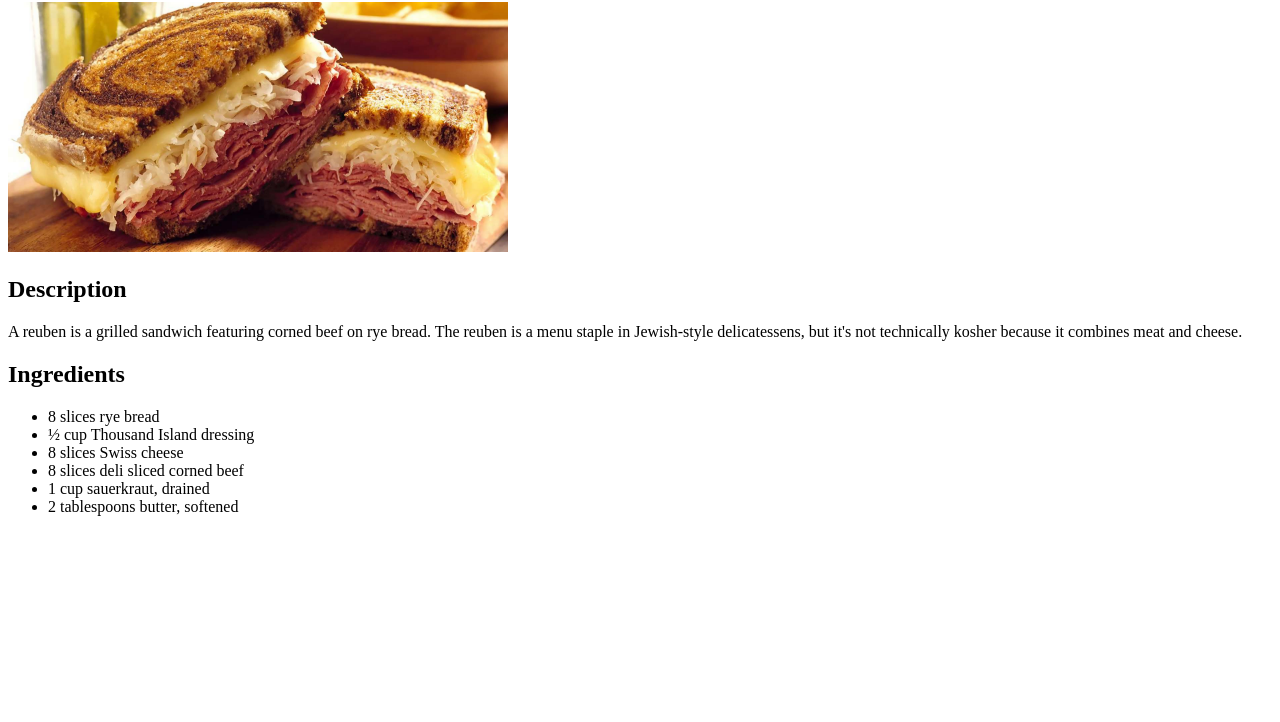
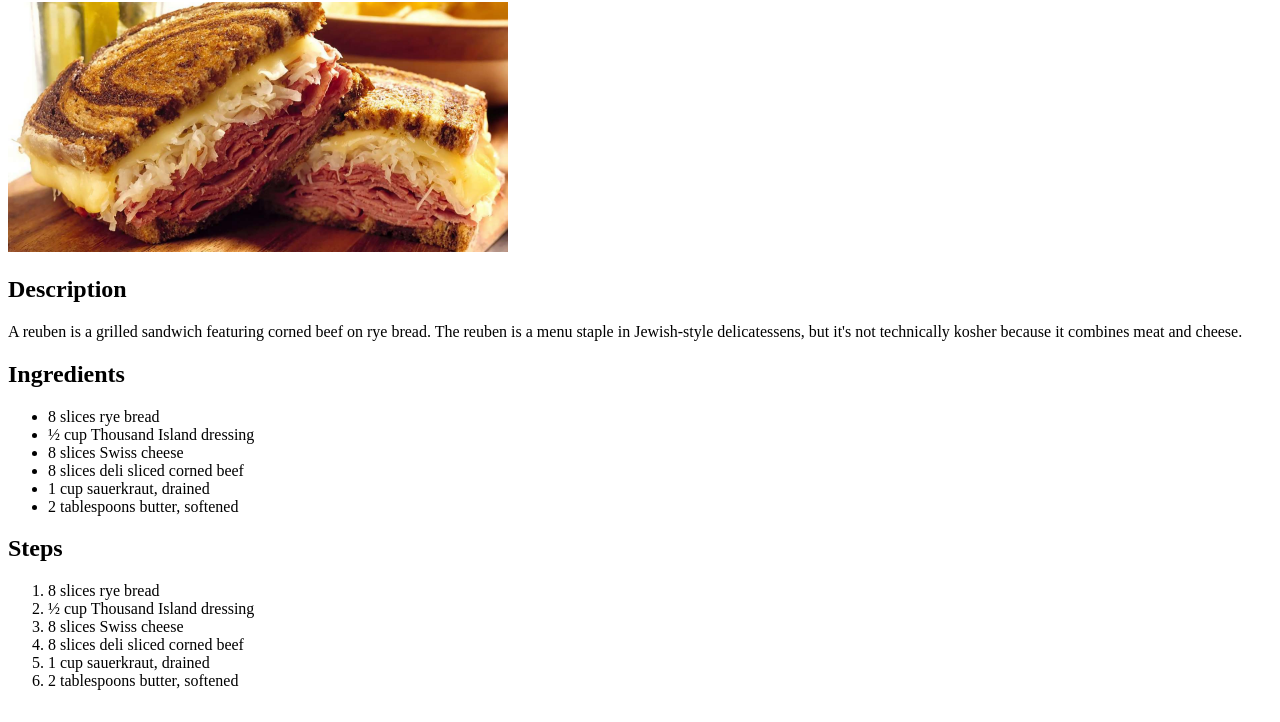
Before and after one commit to luciomtnz/odin-recipes, a plain HTML site: page recipes/reubensandwich.html in a window 1280 px wide. Shown: the part 78-800 px from the top of the page. Drawn offline with Linux system fonts and the light colour scheme.

Commit message:
Added recipe steps

```diff
--- a/recipes/reubensandwich.html
+++ b/recipes/reubensandwich.html
@@ -21,6 +21,15 @@
         <li>8 slices deli sliced corned beef</li>
         <li>1 cup sauerkraut, drained</li>
         <li>2 tablespoons butter, softened</li>
-    </ul>
+        </ul>
+    <h2>Steps</h2>
+    <ol>
+        <li>8 slices rye bread</li>
+        <li>½ cup Thousand Island dressing</li>
+        <li>8 slices Swiss cheese</li>
+        <li>8 slices deli sliced corned beef</li>
+        <li>1 cup sauerkraut, drained</li>
+        <li>2 tablespoons butter, softened</li>
+    </ol>
 </body>
 </html>
```
